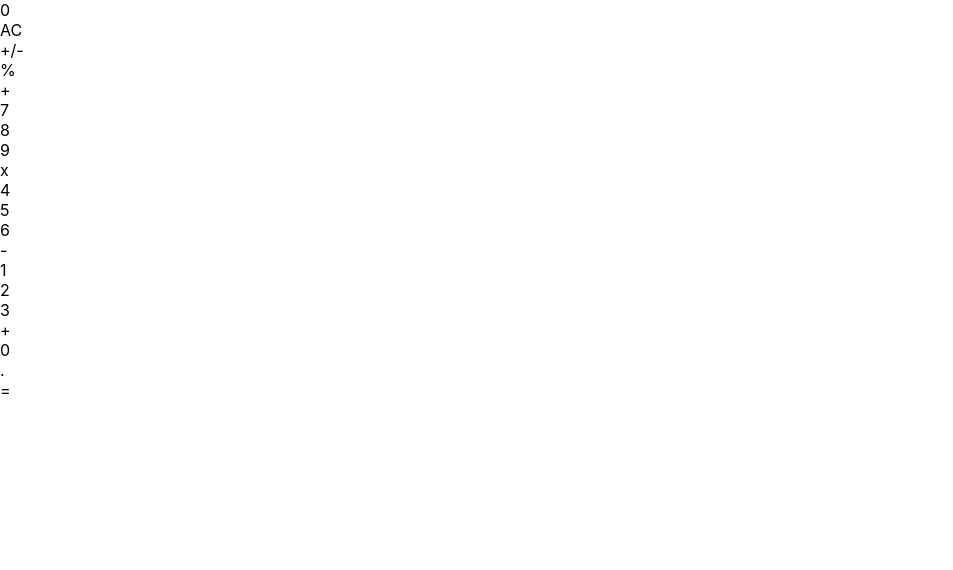
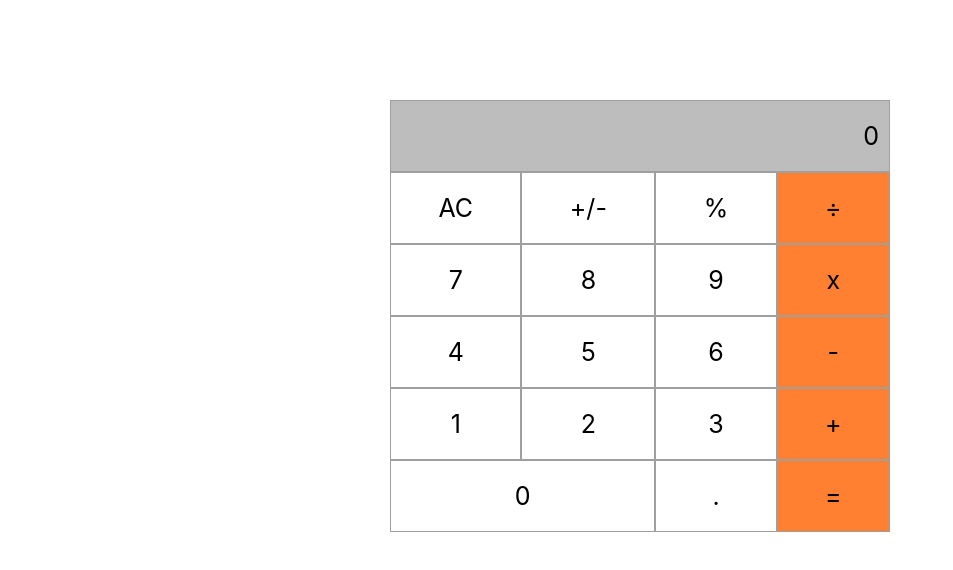
Before and after one commit to polarDefender/Math-Magicians, a React (Create React App) app: page / in a window 1280 px wide. Shown: the top 570 px of the page, without its empty margins (0-953 px from the left). Built offline with nearby package versions, Linux system fonts and the light colour scheme.

Commit message:
add design according to the wireframe

```diff
--- /dev/null
+++ b/src/App.css
@@ -0,0 +1,30 @@
+.container {
+    width: 500px;
+    margin: 100px auto;
+    display: grid;
+    grid-template-columns: auto auto auto auto;
+}
+
+.container > div {
+    border: 1px solid #9f9f9f;
+    text-align: center;
+    padding: 20px 0;
+    font-size: 25px;
+}
+
+.container .result {
+    grid-column-start: 1;
+    grid-column-end: 5;
+    text-align: end;
+    padding-right: 10px;
+    background-color: #bdbdbd;
+}
+
+.container .zero {
+    grid-column-start: 1;
+    grid-column-end: 3;
+}
+
+.container .yellow {
+    background-color: #ff8031;
+}
--- a/src/App.js
+++ b/src/App.js
@@ -1,4 +1,5 @@
 import Calculator from './components/calculator';
+import './App.css';
 
 function App() {
   return (
--- a/src/components/calculator.js
+++ b/src/components/calculator.js
@@ -4,7 +4,7 @@ const Calculator = () => (
     <div className="key">AC</div>
     <div className="key">+/-</div>
     <div className="key">%</div>
-    <div className="key yellow">+</div>
+    <div className="key yellow">÷</div>
     <div className="key">7</div>
     <div className="key">8</div>
     <div className="key">9</div>
@@ -17,7 +17,7 @@ const Calculator = () => (
     <div className="key">2</div>
     <div className="key">3</div>
     <div className="key yellow">+</div>
-    <div className="key">0</div>
+    <div className="key zero">0</div>
     <div className="key">.</div>
     <div className="key yellow">=</div>
   </div>
```
